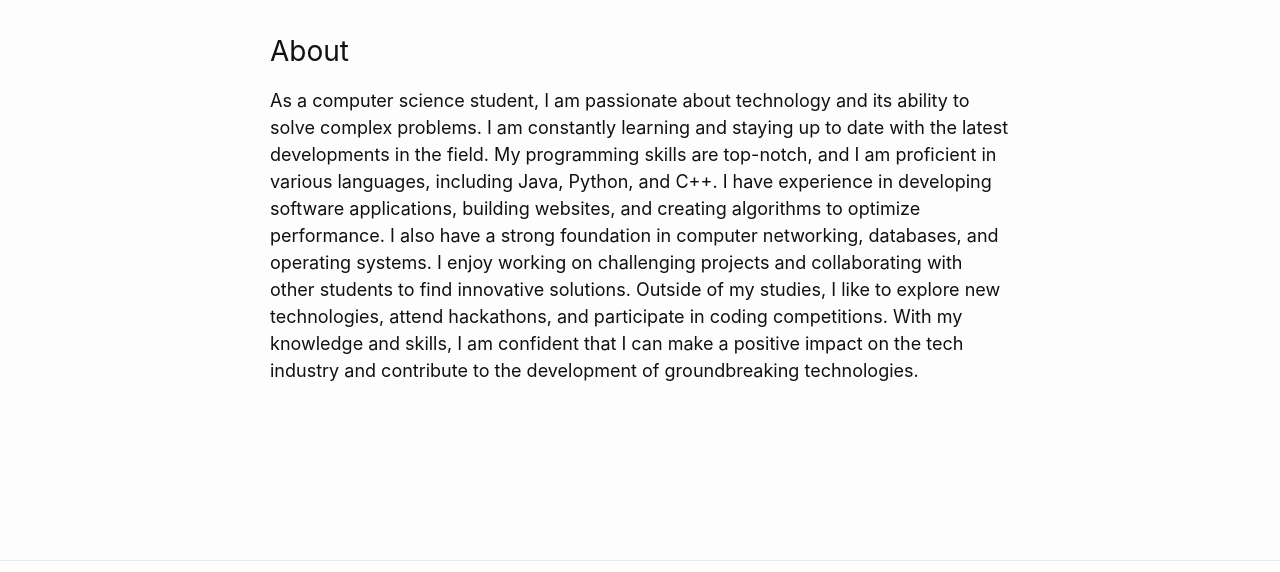
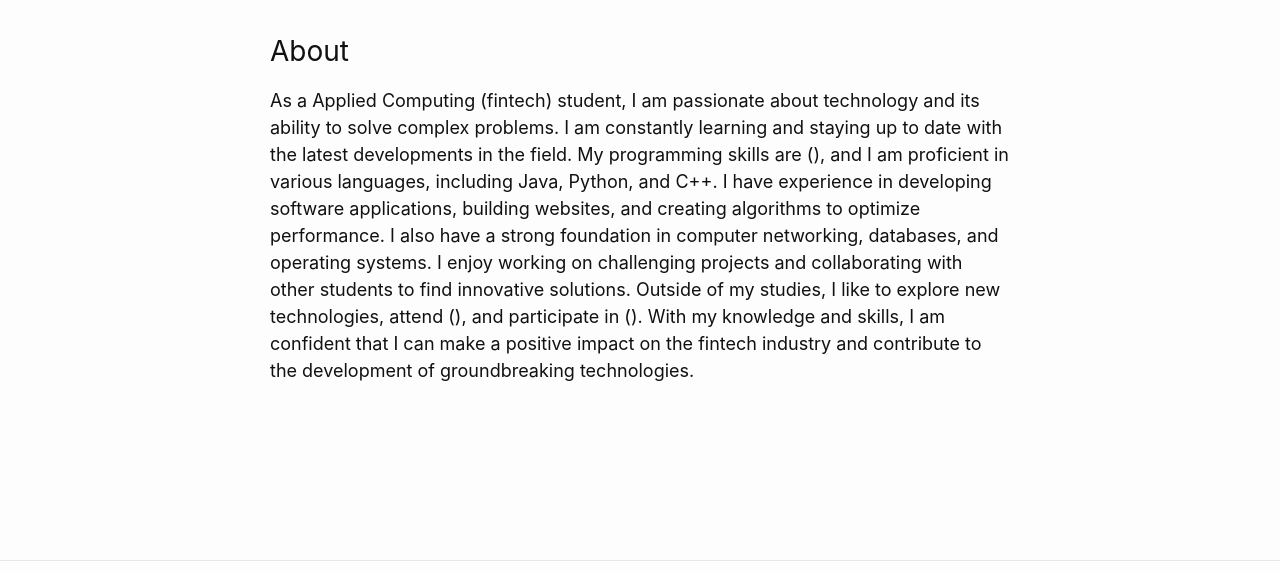
Before and after one commit to TechWizbie/TechWizbie.github.io, a plain HTML site: page about.html in a window 1280 px wide. Shown: the part 62-634 px from the top of the page. Drawn offline with Linux system fonts and the light colour scheme.

Commit message:
about me update

```diff
--- a/about.html
+++ b/about.html
@@ -60,7 +60,11 @@
       <div class="home">
         <h2 class="post-list-heading">About</h2>
         <p style="font-size: large;">
-            As a computer science student, I am passionate about technology and its ability to solve complex problems. I am constantly learning and staying up to date with the latest developments in the field. My programming skills are top-notch, and I am proficient in various languages, including Java, Python, and C++. I have experience in developing software applications, building websites, and creating algorithms to optimize performance. I also have a strong foundation in computer networking, databases, and operating systems. I enjoy working on challenging projects and collaborating with other students to find innovative solutions. Outside of my studies, I like to explore new technologies, attend hackathons, and participate in coding competitions. With my knowledge and skills, I am confident that I can make a positive impact on the tech industry and contribute to the development of groundbreaking technologies.
+            As a Applied Computing (fintech) student, I am passionate about technology and its ability to solve complex problems. I am constantly learning and staying up to date with the latest developments in the field.
+            My programming skills are (), and I am proficient in various languages, including Java, Python, and C++. I have experience in developing software applications, building websites, and creating algorithms to optimize performance.
+            I also have a strong foundation in computer networking, databases, and operating systems. I enjoy working on challenging projects and collaborating with other students to find innovative solutions.
+            Outside of my studies, I like to explore new technologies, attend (), and participate in ().
+            With my knowledge and skills, I am confident that I can make a positive impact on the fintech industry and contribute to the development of groundbreaking technologies.
         </p>
       </div>
 
```
